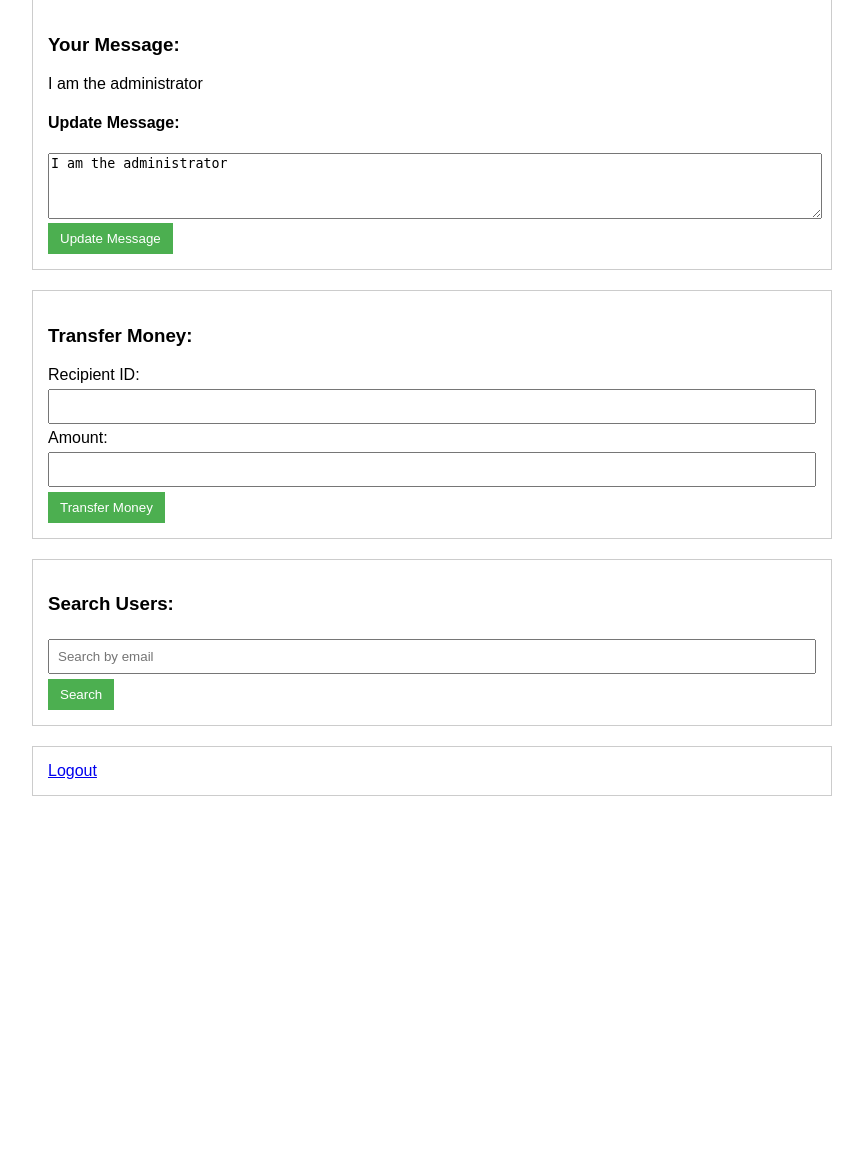
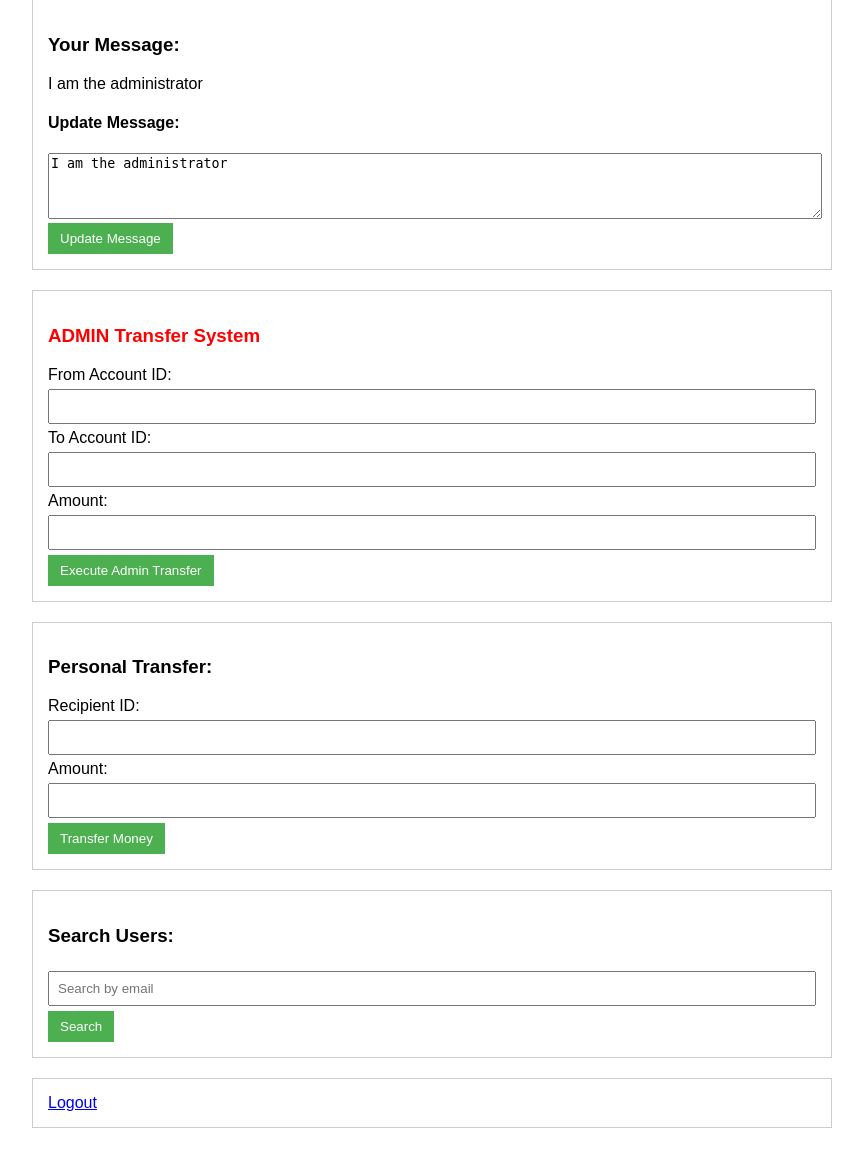
Before and after one commit to Alexandrudiun/Web-Security-Demo-Application, a PHP site: page /dashboard.php in a window 1280 px wide. Shown: the part 212-1380 px from the top of the page, without its empty margins (208-1071 px from the left). Before the commit the page ends 1008 px from the top, so only its background shows below. Run offline with PHP 8.4, Linux system fonts and the light colour scheme; a user stored in the database is signed in; data comes from the database, SQL or seed files in the repository; both versions use the stored data as it was after the commit.

Commit message:
working sqli and csrf

```diff
--- a/dashboard.php
+++ b/dashboard.php
@@ -4,7 +4,7 @@ include_once 'conn.php';
 
 // No authentication check - missing session validation
 
-// Process money transfer (CSRF vulnerability - no tokens)
+// Process regular user transfer (CSRF vulnerability)
 if(isset($_POST['transfer'])) {
     $to_id = $_POST['to_id'];
     $amount = $_POST['amount'];
@@ -22,12 +22,28 @@ if(isset($_POST['transfer'])) {
     $success = "Transfer successful!";
 }
 
+// Process ADMIN transfer (no authorization check)
+if(isset($_POST['admin_transfer'])) {
+    $from_id = $_POST['from_id'];
+    $to_id = $_POST['to_id'];
+    $amount = $_POST['amount'];
+
+    // Admin can transfer between any accounts
+    $sql = "UPDATE users SET money = money - $amount WHERE id = $from_id";
+    mysqli_query($conn, $sql);
+
+    $sql = "UPDATE users SET money = money + $amount WHERE id = $to_id";
+    mysqli_query($conn, $sql);
+
+    $admin_success = "Admin transfer successful!";
+}
+
 // Process message update (XSS vulnerability)
 if(isset($_POST['update_message'])) {
     $message = $_POST['message'];
     $user_id = $_SESSION['user_id'];
 
-    // No sanitization of message
+    // No sanitization
     $sql = "UPDATE users SET message = '$message' WHERE id = $user_id";
     mysqli_query($conn, $sql);
     $msg_success = "Message updated!";
@@ -39,11 +55,13 @@ $sql = "SELECT * FROM users WHERE id = $user_id";
 $result = mysqli_query($conn, $sql);
 $user = mysqli_fetch_assoc($result);
 
+// Check if admin (using role column)
+$is_admin = ($user['role'] == 'admin');
+
 // Search functionality (SQL injection)
 $users = [];
 if(isset($_GET['search'])) {
     $search = $_GET['search'];
-    // SQL injection vulnerability
     $sql = "SELECT id, email, message FROM users WHERE email LIKE '%$search%'";
     $search_result = mysqli_query($conn, $sql);
     while($row = mysqli_fetch_assoc($search_result)) {
@@ -57,6 +75,7 @@ if(isset($_GET['search'])) {
 <head>
     <title>Dashboard - Vulnerable App</title>
     <style>
+        /* Existing styles remain the same */
         body { font-family: Arial, sans-serif; margin: 0; padding: 20px; }
         .container { max-width: 800px; margin: 0 auto; }
         .card { border: 1px solid #ccc; padding: 15px; margin-bottom: 20px; }
@@ -77,7 +96,6 @@ if(isset($_GET['search'])) {
 
         <div class="card">
             <h3>Your Message:</h3>
-            <!-- XSS vulnerability - direct output of user data -->
             <p><?php echo $user['message']; ?></p>
 
             <h4>Update Message:</h4>
@@ -88,8 +106,27 @@ if(isset($_GET['search'])) {
             </form>
         </div>
 
+        <?php if($is_admin): ?>
         <div class="card">
-            <h3>Transfer Money:</h3>
+            <h3 style="color: red;">ADMIN Transfer System</h3>
+            <?php if(isset($admin_success)) { echo "<p class='success'>$admin_success</p>"; } ?>
+            <form method="POST" action="">
+                <label for="from_id">From Account ID:</label>
+                <input type="number" name="from_id" required>
+
+                <label for="to_id">To Account ID:</label>
+                <input type="number" name="to_id" required>
+
+                <label for="amount">Amount:</label>
+                <input type="number" name="amount" required>
+
+                <input type="submit" name="admin_transfer" value="Execute Admin Transfer">
+            </form>
+        </div>
+        <?php endif; ?>
+
+        <div class="card">
+            <h3>Personal Transfer:</h3>
             <?php if(isset($success)) { echo "<p class='success'>$success</p>"; } ?>
             <form method="POST" action="">
                 <label for="to_id">Recipient ID:</label>
@@ -120,7 +157,6 @@ if(isset($_GET['search'])) {
                         <tr>
                             <td><?php echo $u['id']; ?></td>
                             <td><?php echo $u['email']; ?></td>
-                            <!-- XSS vulnerability -->
                             <td><?php echo $u['message']; ?></td>
                         </tr>
                     <?php endforeach; ?>
```
Also changed, not shown: users.sql (+9 -8 lines).
